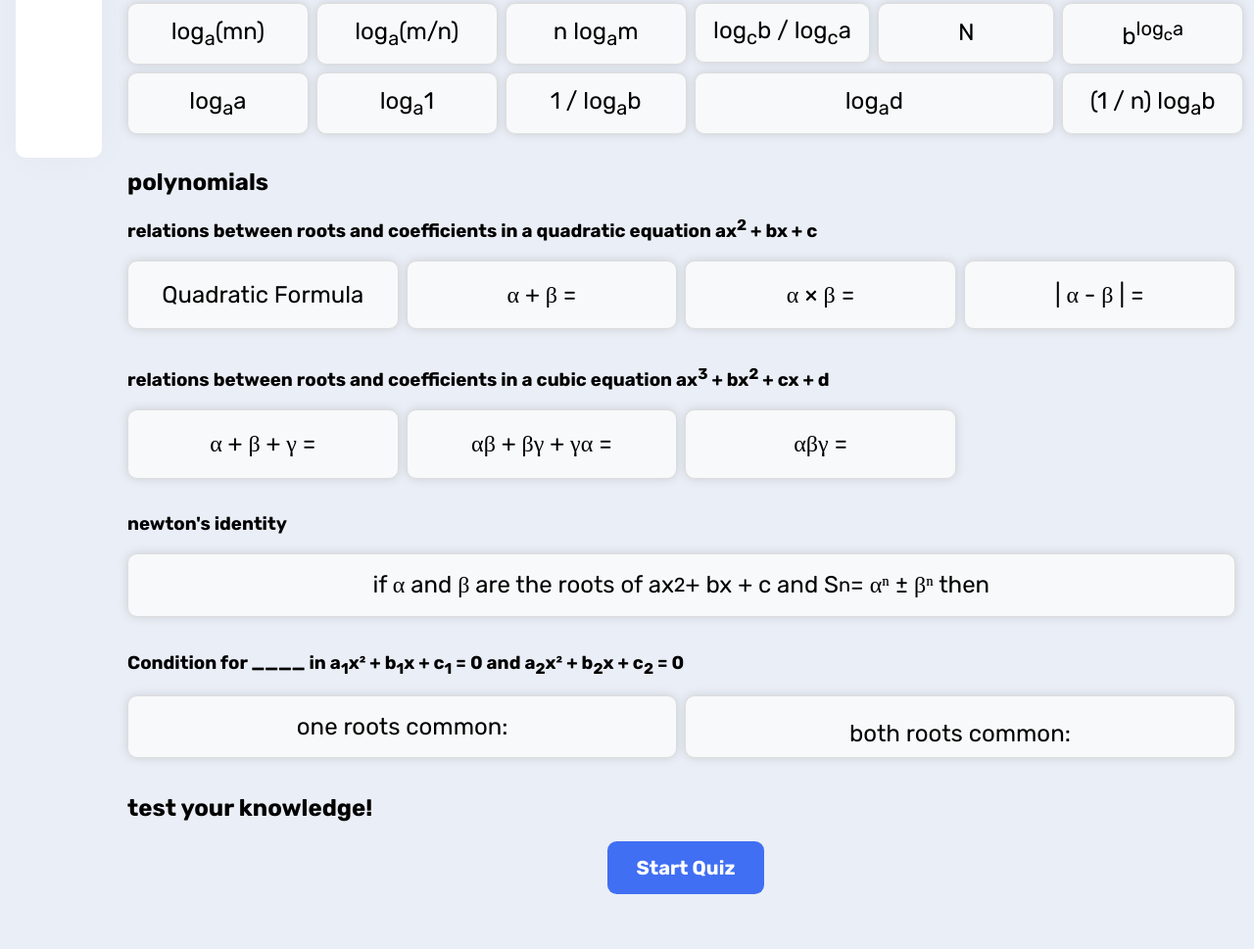
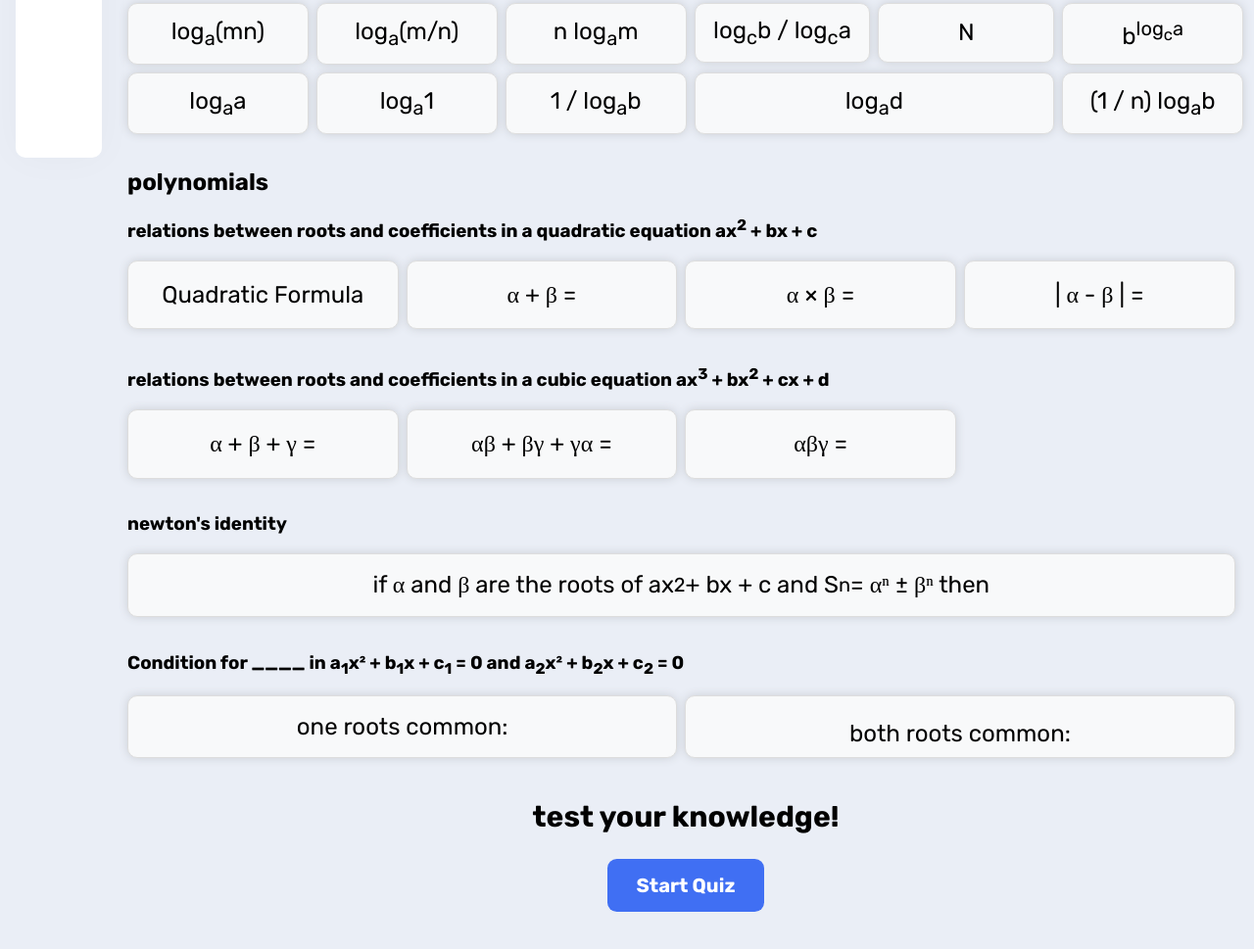
Before and after one commit to neel3o115/FlashMath, a plain HTML site: page algebra.html in a window 1280 px wide. Shown: the part 623-1592 px from the top of the page at 98% size. Drawn offline with nearby package versions, Linux system fonts and the light colour scheme; a web font is replaced by a local one.

Commit message:
Modified quiz.js and styles.css

```diff
--- a/quiz.js
+++ b/quiz.js
@@ -84,6 +84,8 @@ function endGame() {
 
     endMessageElem.textContent = message;
 
+    document.getElementById("quiz-heading").style.display = "none";
+
     document.getElementById("end-game").classList.remove("hidden");
     document.getElementById("in-game").classList.add("hidden");
 }
--- a/styles.css
+++ b/styles.css
@@ -356,6 +356,10 @@ header{
       padding-left: 5px;
   }
 
+  #quiz-heading {
+    font-size: 30px;
+    text-align: center;
+  }
 
   #Qno, #dot{
     font-family: "Rubik", serif;
```
